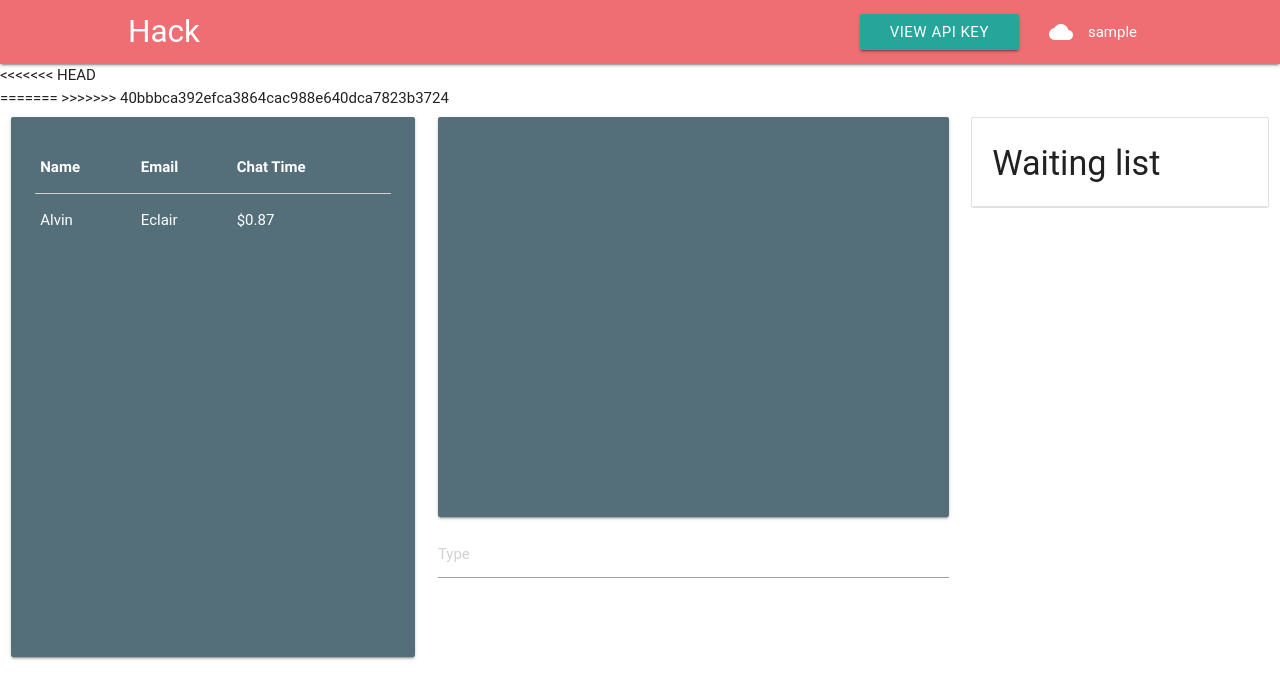
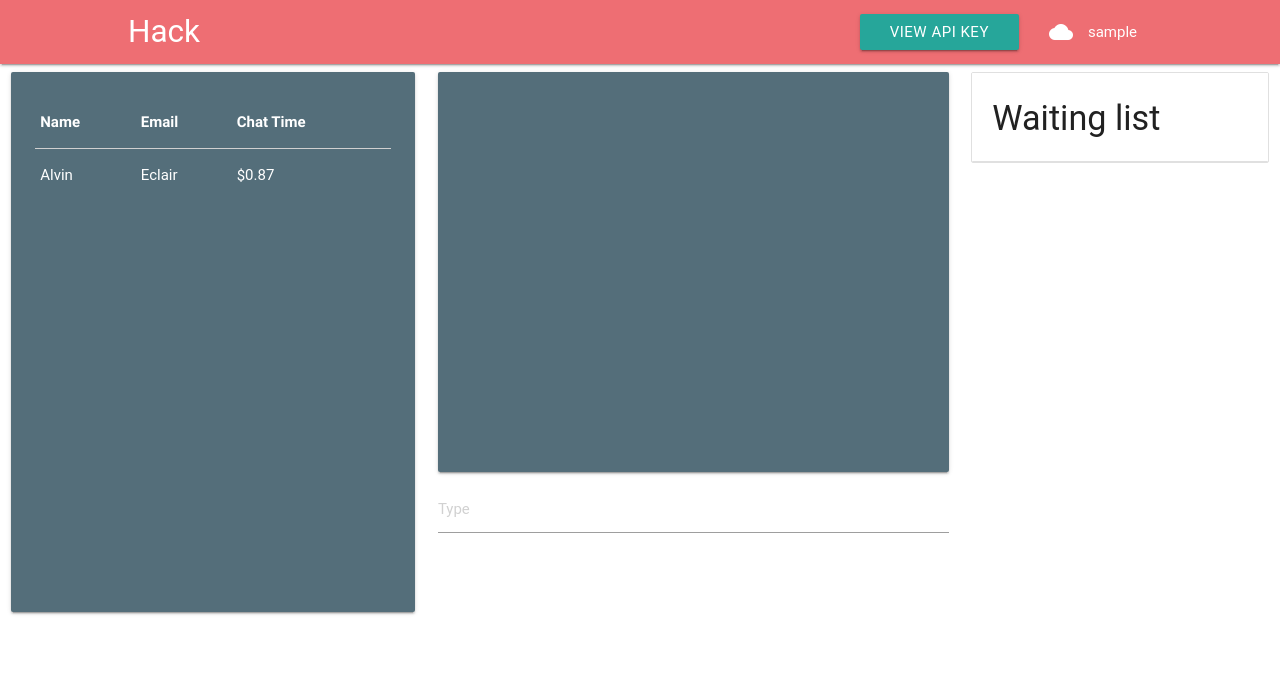
Before and after one commit to Herokux/smartSupport, a CakePHP app: the page made by smart_support/app/View/Clients/dashboard.ctp in a window 1280 px wide. Shown: the top 699 px of the page. Run offline with PHP 8.4 and a stand-in for CakePHP, Linux system fonts and the light colour scheme; the template is opened without the code that fills it: most values are stand-ins (such as "Sample title", 1, 10 or a date in 2020); data that the repository does not hold is empty; some libraries are stand-ins or nearby versions; some web fonts are replaced.

Commit message:
RND ID set

```diff
--- a/smart_support/app/View/Clients/dashboard.ctp
+++ b/smart_support/app/View/Clients/dashboard.ctp
@@ -39,11 +39,9 @@
         </div>
 
 
-<<<<<<< HEAD
 
         <div ng-init="sessionID = '<?php echo $sessionID; ?>'"></div>
-=======
->>>>>>> 40bbbca392efca3864cac988e640dca7823b3724
+
         <div class="pageLoading">
             <div ng-show="loading" id="loading">
                 <div class="preloader-wrapper big active">
```
